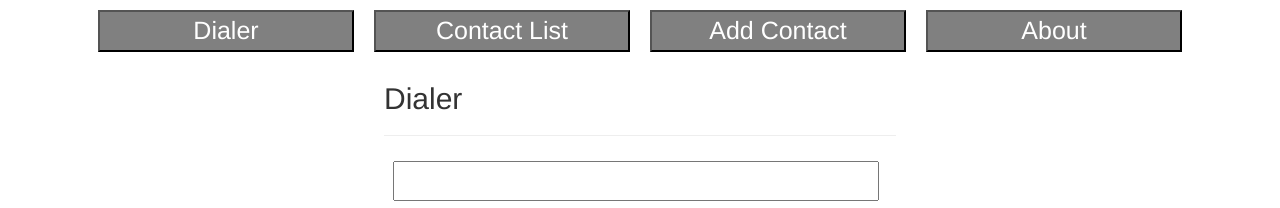
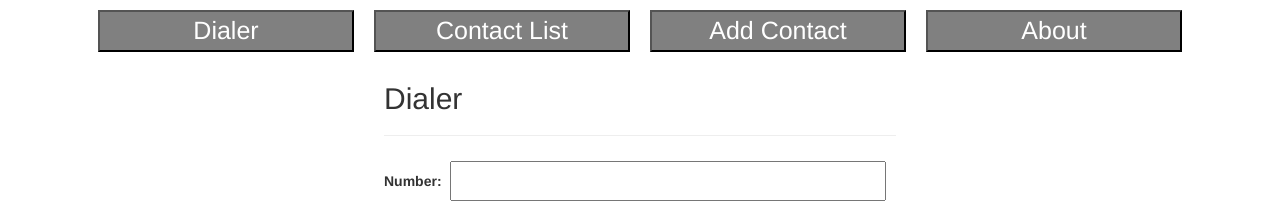
Before and after one commit to tylermoore1/WebAccessibility, a plain HTML site: page index.html in a window 1280 px wide. Shown: the top 208 px of the page. Drawn offline with nearby package versions, Linux system fonts and the light colour scheme.

Commit message:
Fixed label

```diff
--- a/index.html
+++ b/index.html
@@ -25,7 +25,7 @@
         <h2> Dialer </h2>
 
         <hr />
-        <label for="idDialerNumber"> </label>
+        <label for="idDialerNumber">Number: </label>
         <input id="idDialerNumber" readonly="readonly" style="text-align:right">
 
         <button class="phone" id="phoneNumber1" accesskey="1">1</button>
--- a/phone.css
+++ b/phone.css
@@ -8,7 +8,7 @@
 
 #idContent_ContactList {width: 50%; margin-left:auto; margin-right:auto}
 
-#idDialerNumber {width:95%; height:5%; margin:5px; font-size:15px}
+#idDialerNumber {width:85%; height:5%; margin:5px; font-size:15px}
 
 .phone {width:30%; height:7%; margin:5px; margin-bottom:15px; font-size:25px}
 
```
